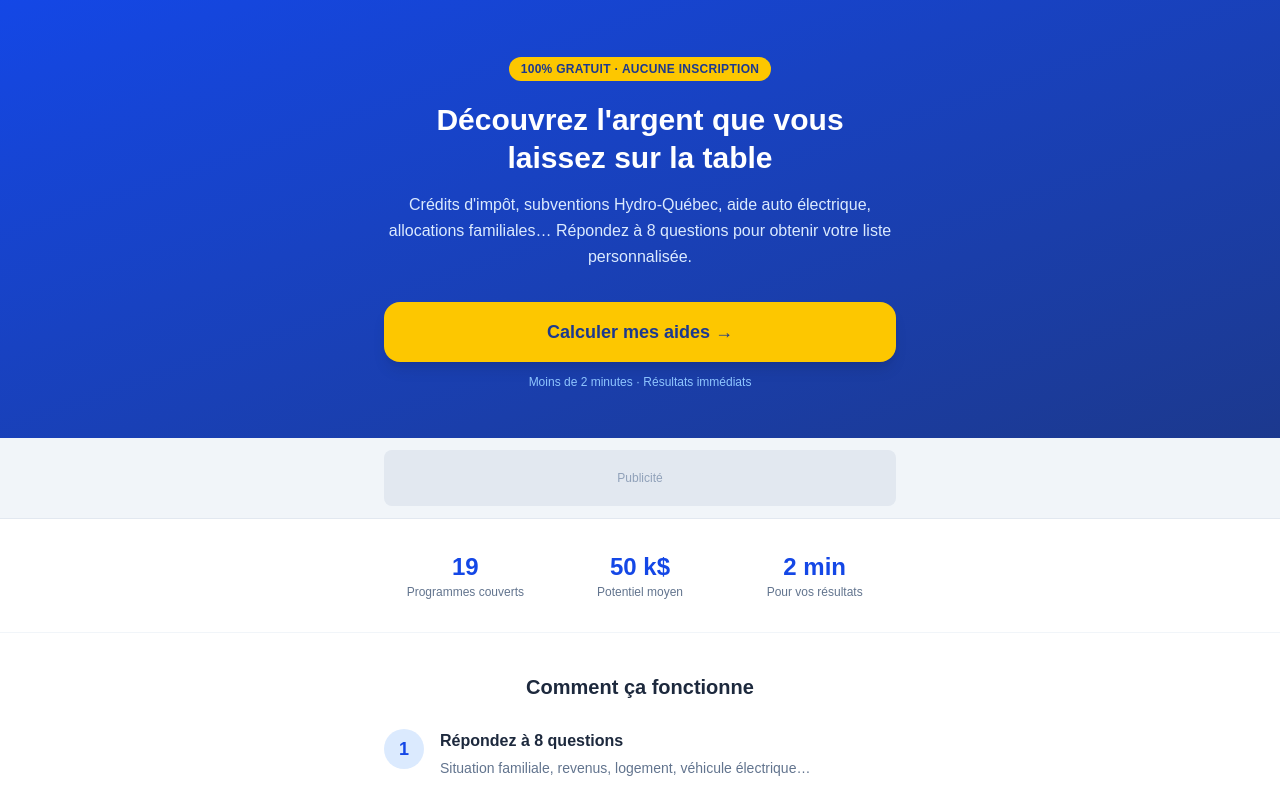
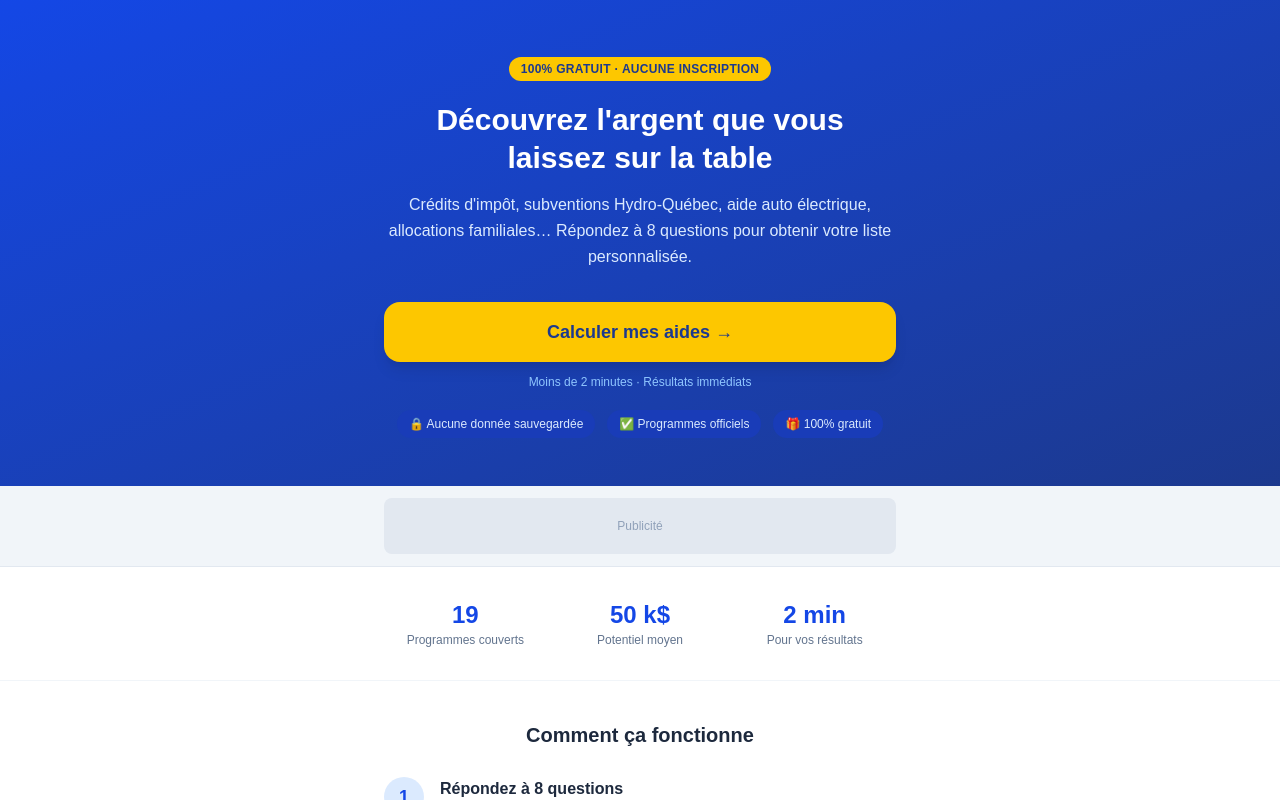
Before and after one commit to Simultima-qc/argentqc, a Next.js app: page / in a window 1280 px wide. Shown: the top 800 px of the page. Built offline with nearby package versions, Linux system fonts and the light colour scheme.

Commit message:
Ajouter badges de confiance dans le hero
Co-Authored-By: Claude Sonnet 4.6 <noreply@anthropic.com>

```diff
--- a/src/app/page.tsx
+++ b/src/app/page.tsx
@@ -25,6 +25,17 @@ export default function Home() {
           <p className="mt-3 text-blue-300 text-xs">
             Moins de 2 minutes · Résultats immédiats
           </p>
+          <div className="flex flex-wrap justify-center gap-3 mt-5">
+            {[
+              "🔒 Aucune donnée sauvegardée",
+              "✅ Programmes officiels",
+              "🎁 100% gratuit",
+            ].map((badge) => (
+              <span key={badge} className="bg-blue-800 text-blue-100 text-xs px-3 py-1.5 rounded-full">
+                {badge}
+              </span>
+            ))}
+          </div>
         </div>
       </section>
 
```
